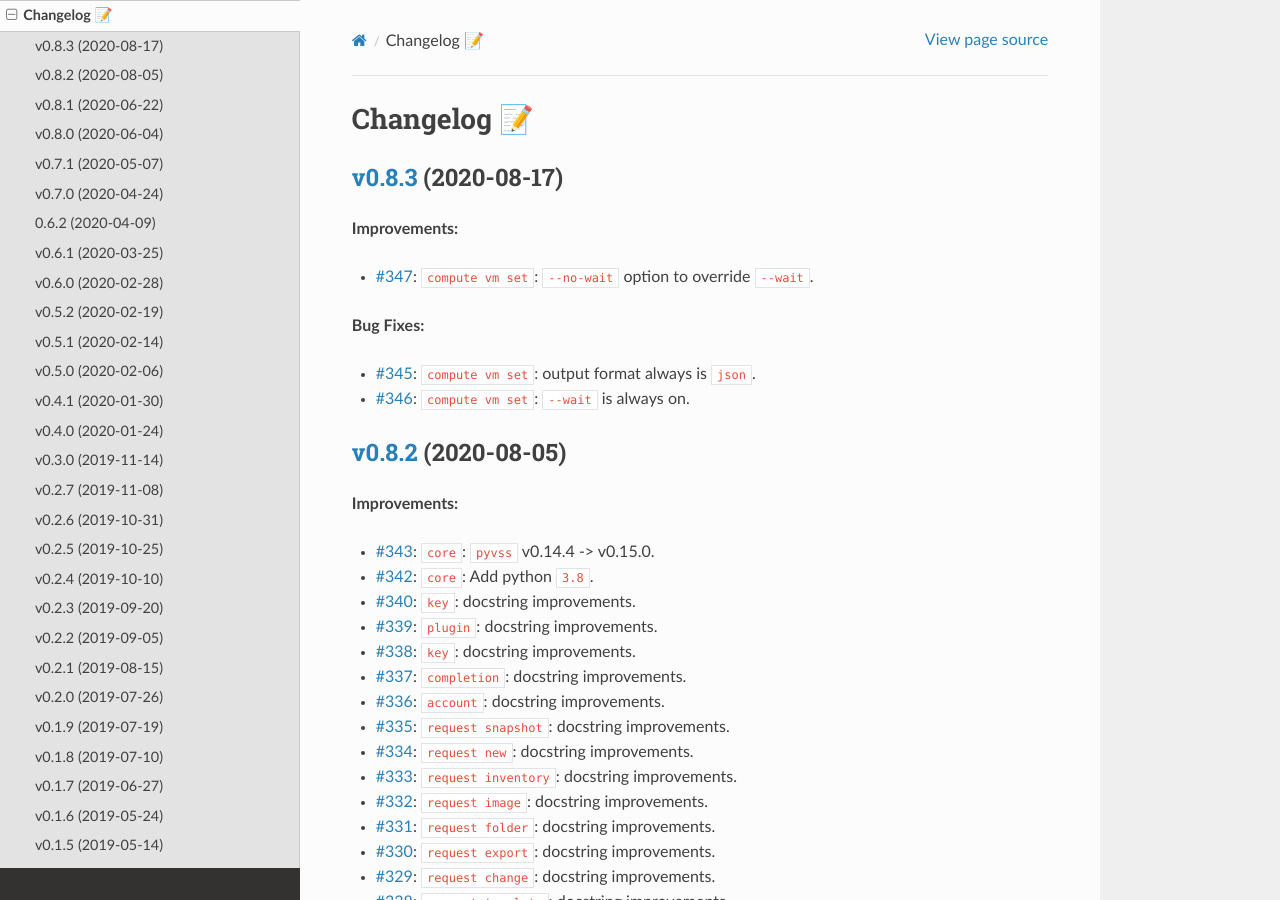
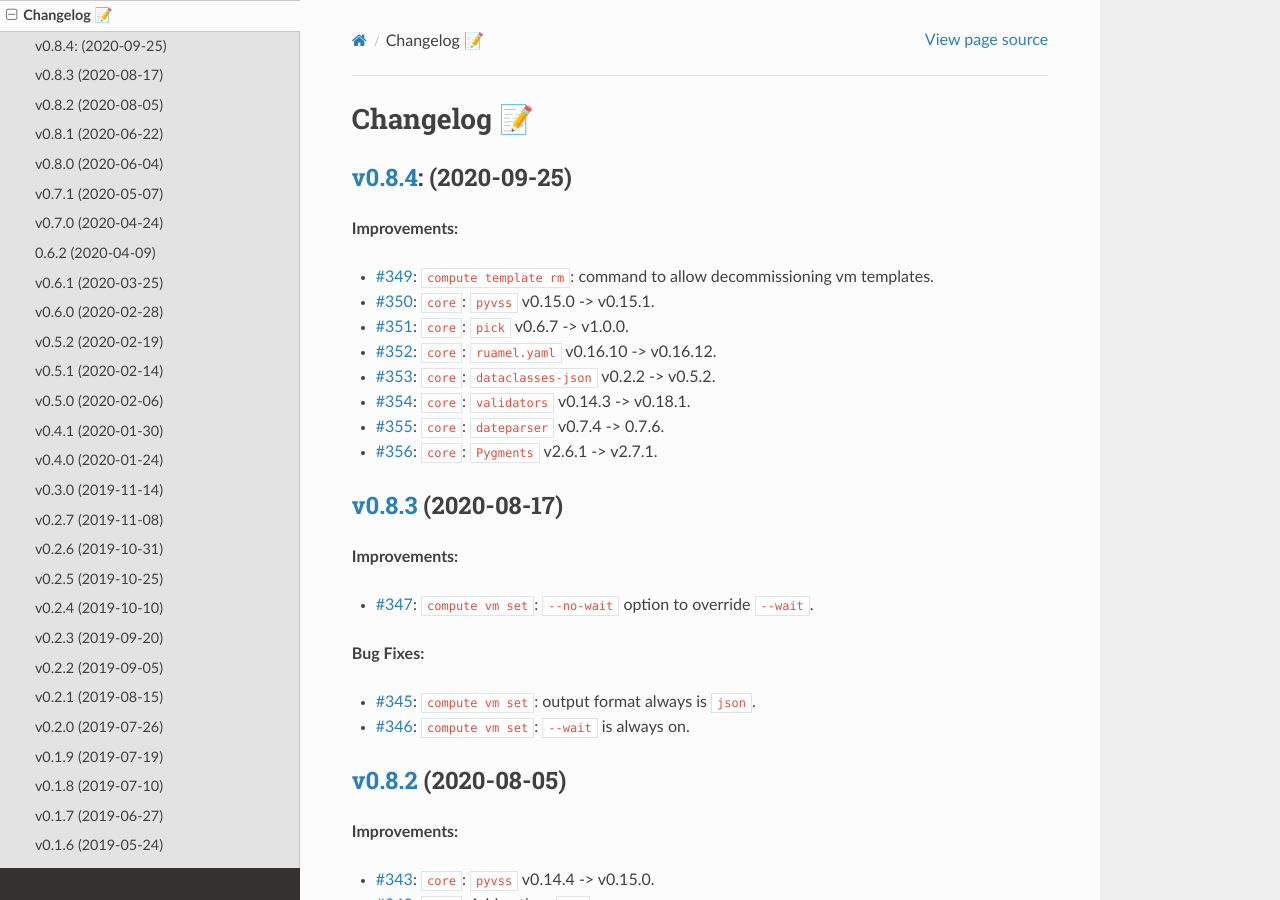
Before and after one commit to EIS-ITS/vss-cli, a Sphinx documentation site: the page built from docs/changelog.rst, in a window 1280 px wide and 900 px high. Built offline with Sphinx 7.4.7 and the Read the Docs theme 2.0.0, drawn with Linux system fonts in a browser that asks for light colours; the version number could not be read and is left out.

Commit message:
Issue #357: 🎉Version release v0.8.4 - fixes #357

```diff
--- a/docs/changelog.rst
+++ b/docs/changelog.rst
@@ -1,6 +1,21 @@
 
 Changelog 📝
 ============
+
+`v0.8.4 <https://gitlab-ee.eis.utoronto.ca/vss/vss-cli/tags/v0.8.4>`_: (2020-09-25)
+--------------------------------------------------------------------------------------
+
+**Improvements:**
+
+- `#349 <https://gitlab-ee.eis.utoronto.ca/vss/vss-cli/issues/349>`_: ``compute template rm``: command to allow decommissioning vm templates.
+- `#350 <https://gitlab-ee.eis.utoronto.ca/vss/vss-cli/issues/350>`_: ``core``: ``pyvss`` v0.15.0 -> v0.15.1.
+- `#351 <https://gitlab-ee.eis.utoronto.ca/vss/vss-cli/issues/351>`_: ``core``: ``pick`` v0.6.7 -> v1.0.0.
+- `#352 <https://gitlab-ee.eis.utoronto.ca/vss/vss-cli/issues/352>`_: ``core``: ``ruamel.yaml`` v0.16.10 -> v0.16.12.
+- `#353 <https://gitlab-ee.eis.utoronto.ca/vss/vss-cli/issues/353>`_: ``core``: ``dataclasses-json`` v0.2.2 -> v0.5.2.
+- `#354 <https://gitlab-ee.eis.utoronto.ca/vss/vss-cli/issues/354>`_: ``core``: ``validators`` v0.14.3 -> v0.18.1.
+- `#355 <https://gitlab-ee.eis.utoronto.ca/vss/vss-cli/issues/355>`_: ``core``: ``dateparser`` v0.7.4 -> 0.7.6.
+- `#356 <https://gitlab-ee.eis.utoronto.ca/vss/vss-cli/issues/356>`_: ``core``: ``Pygments`` v2.6.1 -> v2.7.1.
+
 
 `v0.8.3 <https://gitlab-ee.eis.utoronto.ca/vss/vss-cli/tags/v0.8.3>`_ (2020-08-17)
 --------------------------------------------------------------------------------------
```
Also changed, not shown: CHANGELOG.md (+14 -0 lines).
